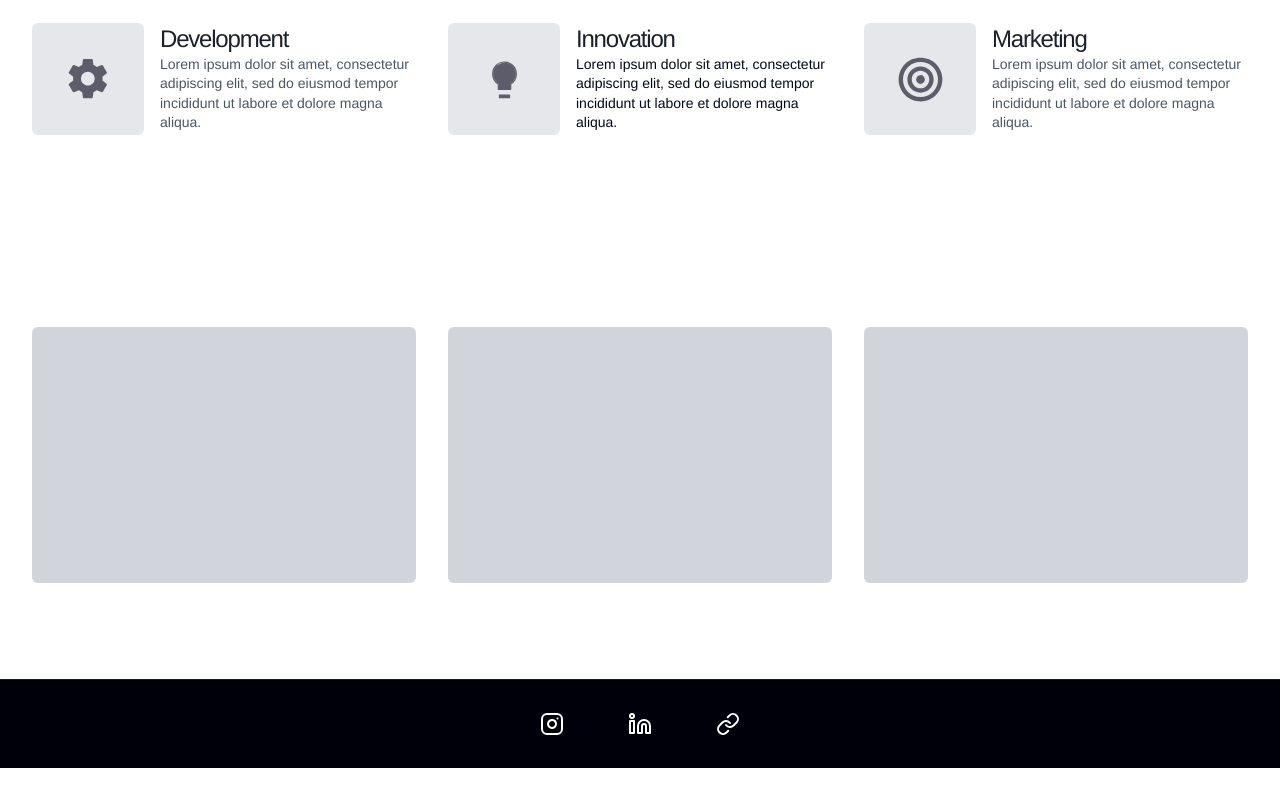
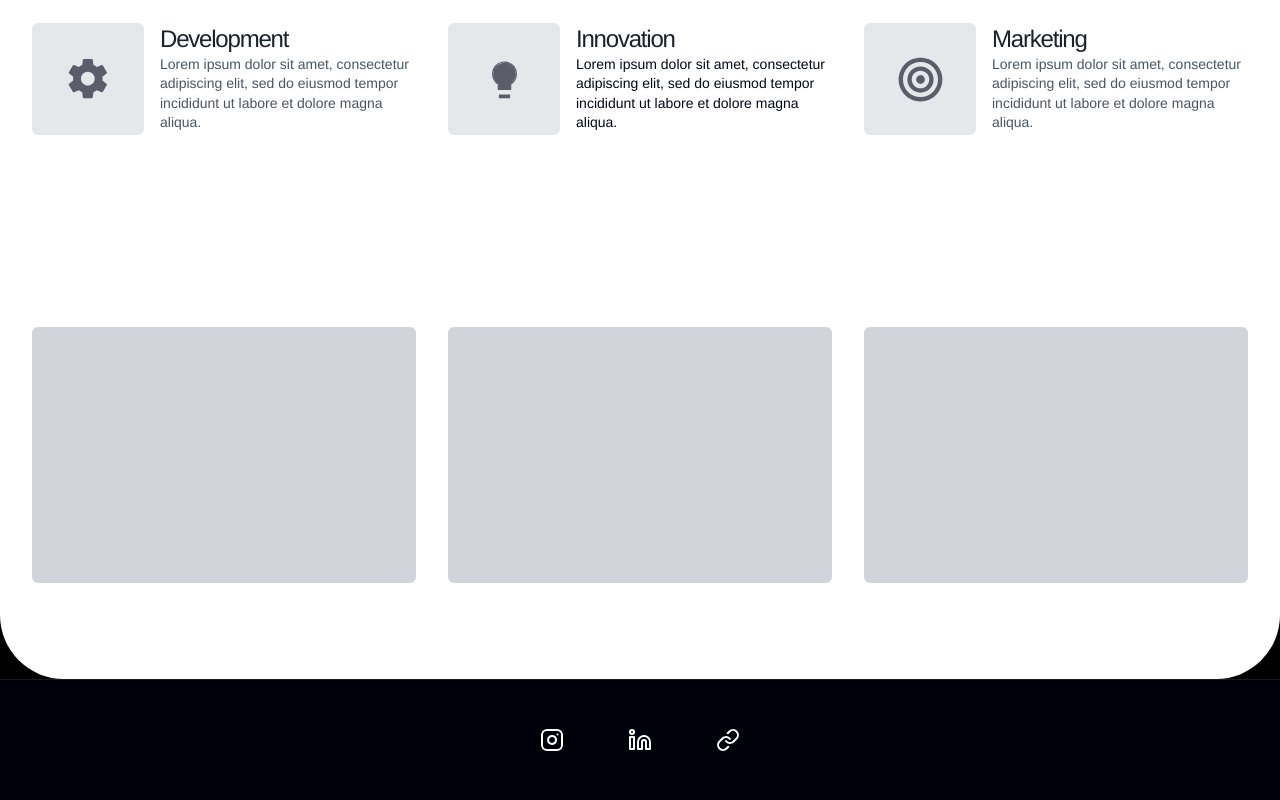
Before and after one commit to andyy-liu/w5-website, a React (Vite) app: page / in a window 1280 px wide. Shown: the part 2061-2861 px from the top of the page. Before the commit the page ends 2829 px from the top, so only its background shows below. Built offline with nearby package versions, Linux system fonts and the light colour scheme; the HTML template or start-up script is replaced by a standard one.

Commit message:
rounded footer

```diff
--- a/src/components/Footer.tsx
+++ b/src/components/Footer.tsx
@@ -3,8 +3,8 @@ import { Instagram, Linkedin, Link } from "lucide-react";
 const Footer = () => {
   return (
     <footer className="bg-[#00000A] border-t border-white/10">
-      <div className="container-w5 py-8">
-        <div className="flex flex-col items-center space-y-8">
+      <div className="container-w5 py-12">
+        <div className="flex flex-col items-center justify-center space-y-8">
           {/* Social Links */}
           <div className="flex items-center space-x-16">
             <a
--- a/src/pages/About.tsx
+++ b/src/pages/About.tsx
@@ -6,6 +6,7 @@ import { Clock4 } from "lucide-react";
 const About = () => {
   return (
     <Layout>
+      <section className="bg-black">
         {/* Hero Section */}
         <section className="bg-white min-h-[35vh] mt-16 flex items-center">
           <div className="container-w5 w-full">
@@ -14,7 +15,8 @@ const About = () => {
                 About Us
               </h1>
               <p className="text-xl md:text-2xl font-helvetica text-black tracking-tight max-w-6xl">
-              Meet the team behind Western's largest entrepreneurial community.
+                Meet the team behind Western's largest entrepreneurial
+                community.
               </p>
             </div>
           </div>
@@ -37,18 +39,18 @@ const About = () => {
               </h2>
               <p className="text-lg md:text-xl text-on-light font-helvetica tracking-tight leading-relaxed">
                 W5 was founded in 2016 by Braden Ream, Zach Friedman and Kirill
-              Kokorin, with the goal of giving idea-stage student entrepreneurs
-              the mentorship, accountability, and resources they couldn’t find
-              elsewhere on campus. What began as a three-person pilot program
-              has since grown into a thriving community of over 2500 student
-              entrepreneurs, alumni, and mentors.
+                Kokorin, with the goal of giving idea-stage student
+                entrepreneurs the mentorship, accountability, and resources they
+                couldn’t find elsewhere on campus. What began as a three-person
+                pilot program has since grown into a thriving community of over
+                2500 student entrepreneurs, alumni, and mentors.
               </p>
             </div>
           </div>
         </section>
 
         {/* Portfolios Section - Clickable Grid */}
-      <section className="bg-white pb-24">
+        <section className="bg-white pb-24 rounded-b-[4rem]">
           <div className="container-w5">
             <div className="grid grid-cols-1 md:grid-cols-3 gap-8">
               {[
@@ -113,6 +115,7 @@ const About = () => {
             </div>
           </div>
         </section>
+      </section>
     </Layout>
   );
 };
--- a/src/pages/Events.tsx
+++ b/src/pages/Events.tsx
@@ -70,6 +70,7 @@ const Events = () => {
 
   return (
     <Layout>
+      <section className="bg-black">
         {/* Hero Section */}
         <section className="bg-white min-h-[35vh] mt-16 flex items-center">
           <div className="container-w5 w-full">
@@ -85,7 +86,7 @@ const Events = () => {
         </section>
 
         {/* Upcoming Events Section */}
-      <section className="bg-white pb-24">
+        <section className="bg-white pb-24 rounded-b-[4rem]">
           <div className="container-w5">
             <div className="space-y-8">
               {upcomingEvents.map((event, idx) => (
@@ -123,6 +124,7 @@ const Events = () => {
             </div>
           </div>
         </section>
+      </section>
     </Layout>
   );
 };
--- a/src/pages/Home.tsx
+++ b/src/pages/Home.tsx
@@ -38,6 +38,7 @@ const Home = () => {
 
   return (
     <Layout variant="landing">
+      <section className="bg-black">
         {/* Hero Section */}
         <section className="bg-gradient-hero min-h-[86vh] flex items-center">
           <div className="container-w5 w-full">
@@ -179,8 +180,8 @@ const Home = () => {
                       Accelerator
                     </h3>
                     <p className="text-sm font-helvetica text-gray-600 leading-snug">
-                    Lorem ipsum dolor sit amet, consectetur adipiscing elit, sed
-                    do eiusmod tempor incididunt ut labore et dolore magna
+                      Lorem ipsum dolor sit amet, consectetur adipiscing elit,
+                      sed do eiusmod tempor incididunt ut labore et dolore magna
                       aliqua.
                     </p>
                   </div>
@@ -211,8 +212,8 @@ const Home = () => {
                       Catalyst
                     </h3>
                     <p className="text-sm font-helvetica text-gray-600 leading-snug">
-                    Lorem ipsum dolor sit amet, consectetur adipiscing elit, sed
-                    do eiusmod tempor incididunt ut labore et dolore magna
+                      Lorem ipsum dolor sit amet, consectetur adipiscing elit,
+                      sed do eiusmod tempor incididunt ut labore et dolore magna
                       aliqua.
                     </p>
                   </div>
@@ -243,8 +244,8 @@ const Home = () => {
                       Community
                     </h3>
                     <p className="text-sm font-helvetica text-gray-600 leading-snug">
-                    Lorem ipsum dolor sit amet, consectetur adipiscing elit, sed
-                    do eiusmod tempor incididunt ut labore et dolore magna
+                      Lorem ipsum dolor sit amet, consectetur adipiscing elit,
+                      sed do eiusmod tempor incididunt ut labore et dolore magna
                       aliqua.
                     </p>
                   </div>
@@ -275,8 +276,8 @@ const Home = () => {
                       Development
                     </h3>
                     <p className="text-sm font-helvetica text-gray-600 leading-snug">
-                    Lorem ipsum dolor sit amet, consectetur adipiscing elit, sed
-                    do eiusmod tempor incididunt ut labore et dolore magna
+                      Lorem ipsum dolor sit amet, consectetur adipiscing elit,
+                      sed do eiusmod tempor incididunt ut labore et dolore magna
                       aliqua.
                     </p>
                   </div>
@@ -307,8 +308,8 @@ const Home = () => {
                       Innovation
                     </h3>
                     <p className="text-sm font-helvetica text-on-light/30 leading-snug">
-                    Lorem ipsum dolor sit amet, consectetur adipiscing elit, sed
-                    do eiusmod tempor incididunt ut labore et dolore magna
+                      Lorem ipsum dolor sit amet, consectetur adipiscing elit,
+                      sed do eiusmod tempor incididunt ut labore et dolore magna
                       aliqua.
                     </p>
                   </div>
@@ -339,8 +340,8 @@ const Home = () => {
                       Marketing
                     </h3>
                     <p className="text-sm font-helvetica text-gray-600 leading-snug">
-                    Lorem ipsum dolor sit amet, consectetur adipiscing elit, sed
-                    do eiusmod tempor incididunt ut labore et dolore magna
+                      Lorem ipsum dolor sit amet, consectetur adipiscing elit,
+                      sed do eiusmod tempor incididunt ut labore et dolore magna
                       aliqua.
                     </p>
                   </div>
@@ -351,7 +352,7 @@ const Home = () => {
         </section>
 
         {/* Bottom Section with placeholders */}
-      <section className="bg-white py-24">
+        <section className="bg-white py-24 relative rounded-b-[4rem]">
           <div className="container-w5">
             <div className="grid grid-cols-1 md:grid-cols-3 gap-8">
               <div className="bg-gray-300 rounded-[var(--radius)] h-64"></div>
@@ -360,6 +361,7 @@ const Home = () => {
             </div>
           </div>
         </section>
+      </section>
     </Layout>
   );
 };
--- a/src/pages/Team.tsx
+++ b/src/pages/Team.tsx
@@ -3,6 +3,7 @@ import Layout from "../components/Layout";
 const Team = () => {
   return (
     <Layout>
+      <section className="bg-black">
         {/* Hero Section */}
         <section className="bg-gradient-hero min-h-[86vh] flex items-center">
           <div className="container-w5 w-full">
@@ -19,7 +20,7 @@ const Team = () => {
         </section>
 
         {/* Team Grid Section */}
-      <section className="bg-primary-light/90 py-24">
+        <section className="bg-white py-24 rounded-b-[4rem]">
           <div className="container-w5">
             <div className="text-center">
               <p className="text-lg text-muted mb-8">Coming Soon</p>
@@ -30,6 +31,7 @@ const Team = () => {
             </div>
           </div>
         </section>
+      </section>
     </Layout>
   );
 };
```
Lines whose indentation alone changed are shown as unchanged.
